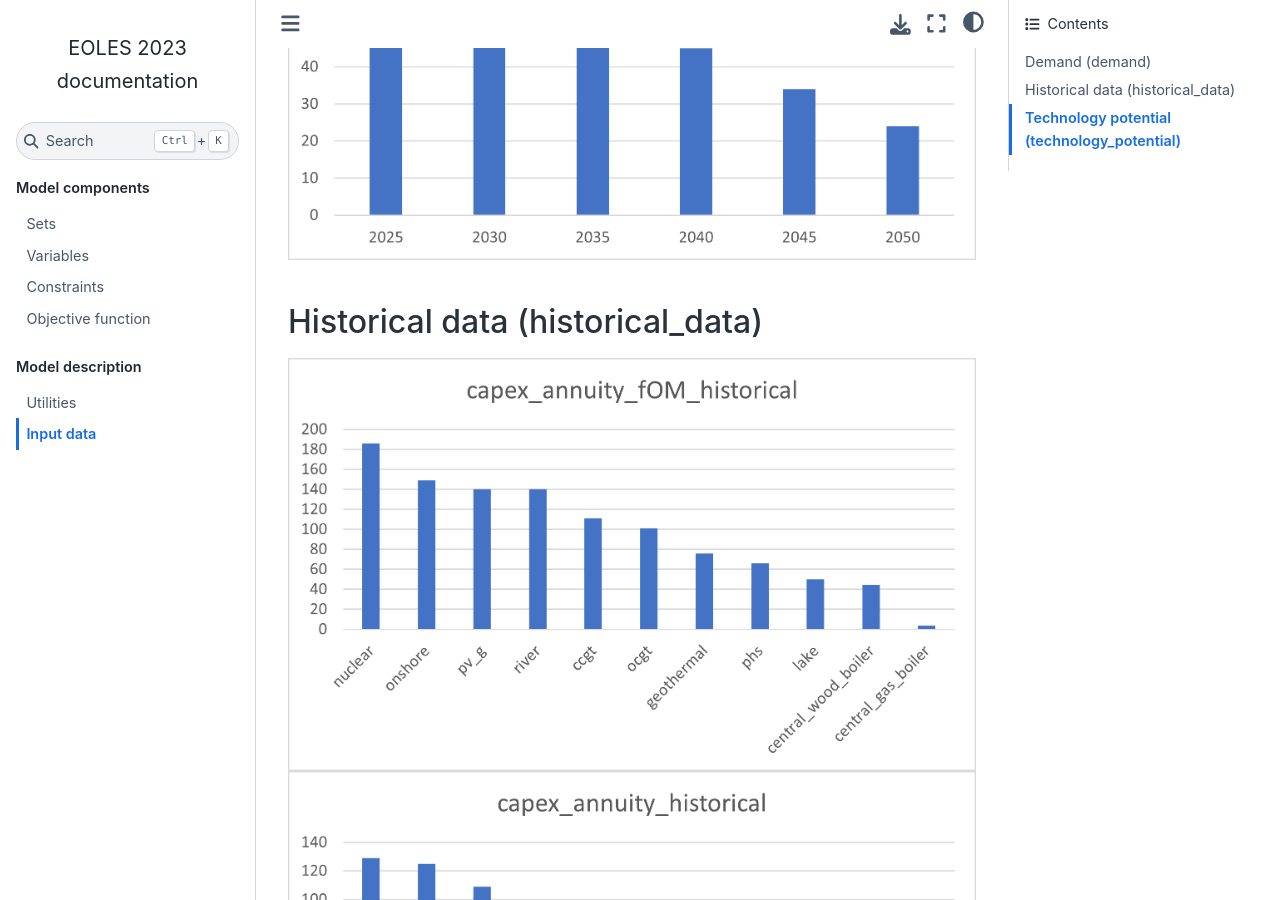
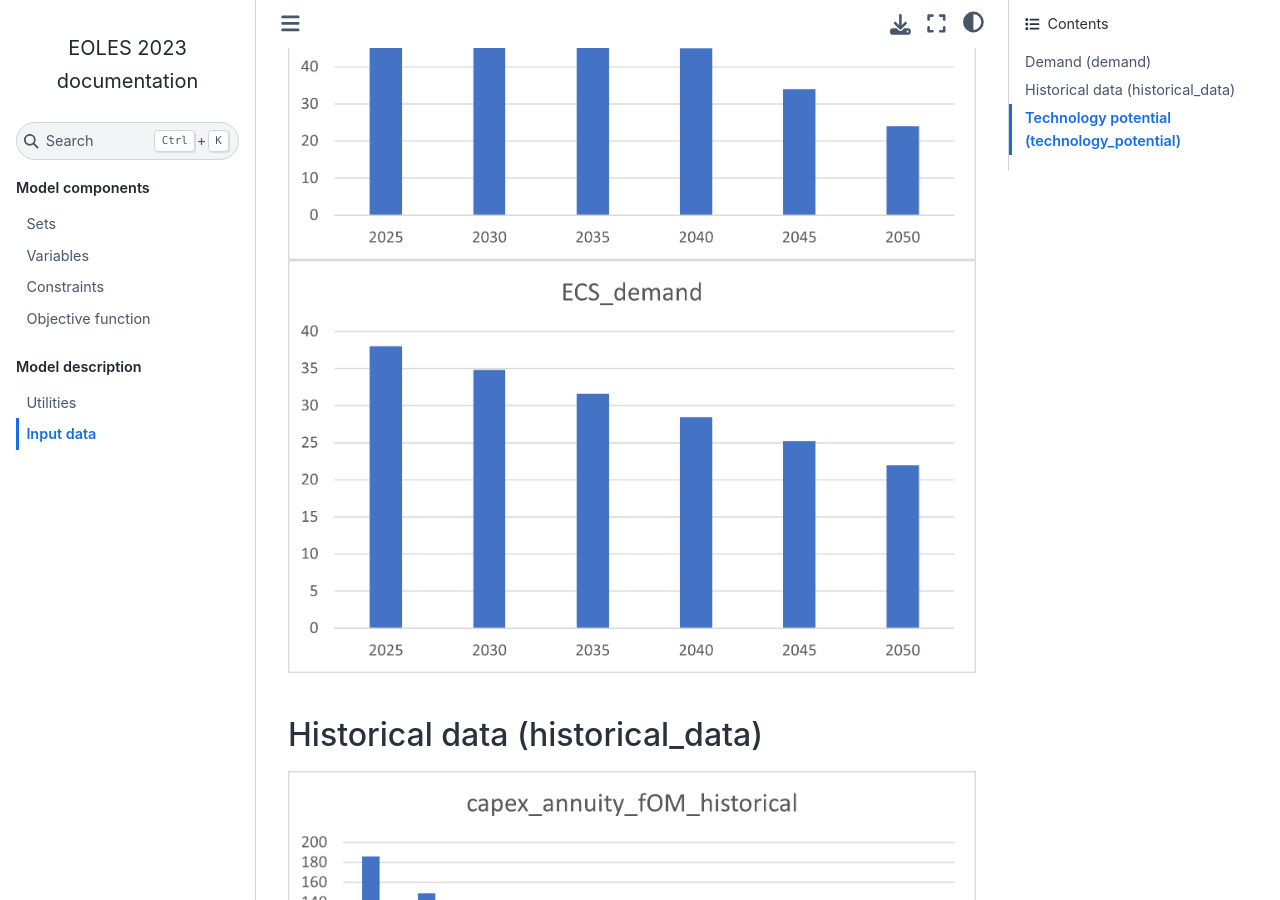
Before and after one commit to LucieRC/EOLES, a Sphinx documentation site: the page built from docs/input_data.rst, in a window 1280 px wide and 900 px high, scrolled down 803 px. Built offline with Sphinx 7.4.7 and the Sphinx Book theme 1.1.4, drawn with Linux system fonts in a browser that asks for light colours.

Commit message:
+ ECS_demand

```diff
--- a/docs/input_data.rst
+++ b/docs/input_data.rst
@@ -24,6 +24,7 @@ Demand (demand)
 ================
 
 .. image:: img/demand/gas_heating_demand_tertiary.png
+.. image:: img/demand/ECS_demand.png
 
 
 
```
Also changed, not shown: docs/img/demand/ECS_demand.png (added).
